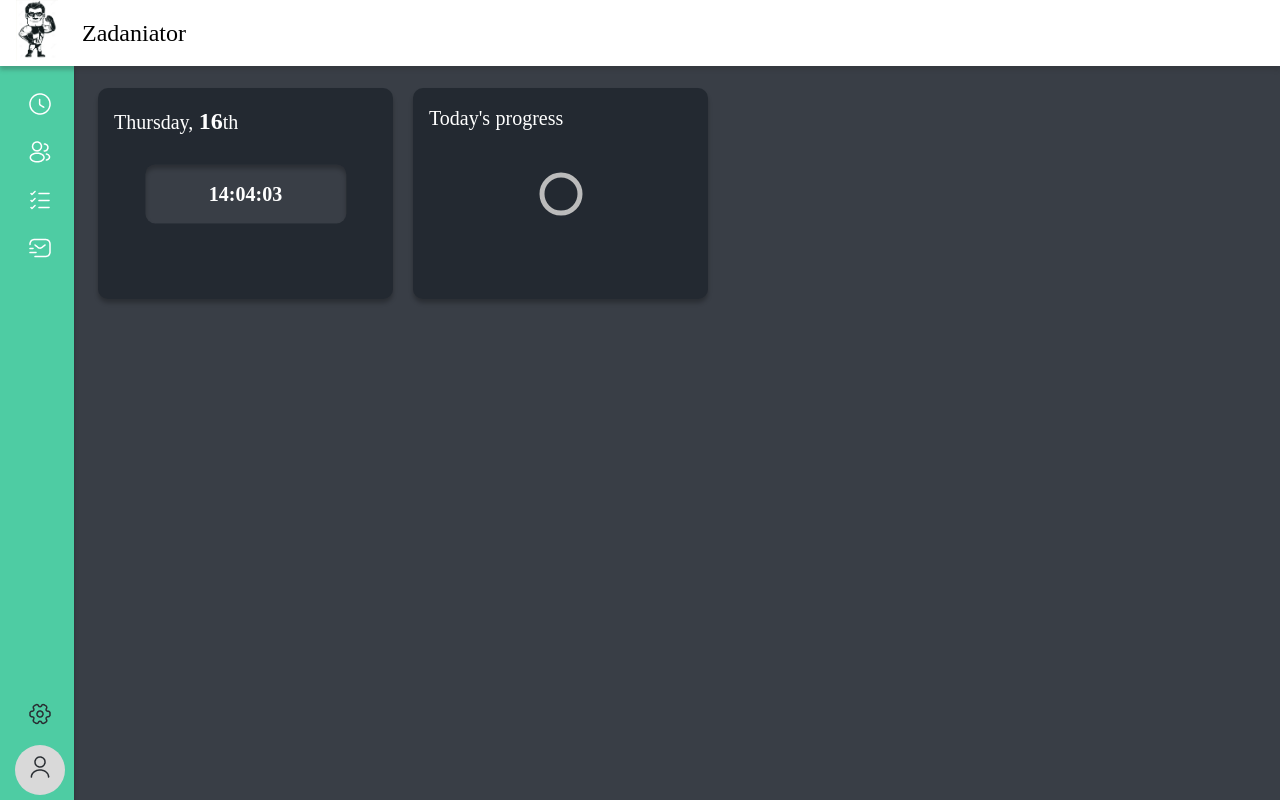
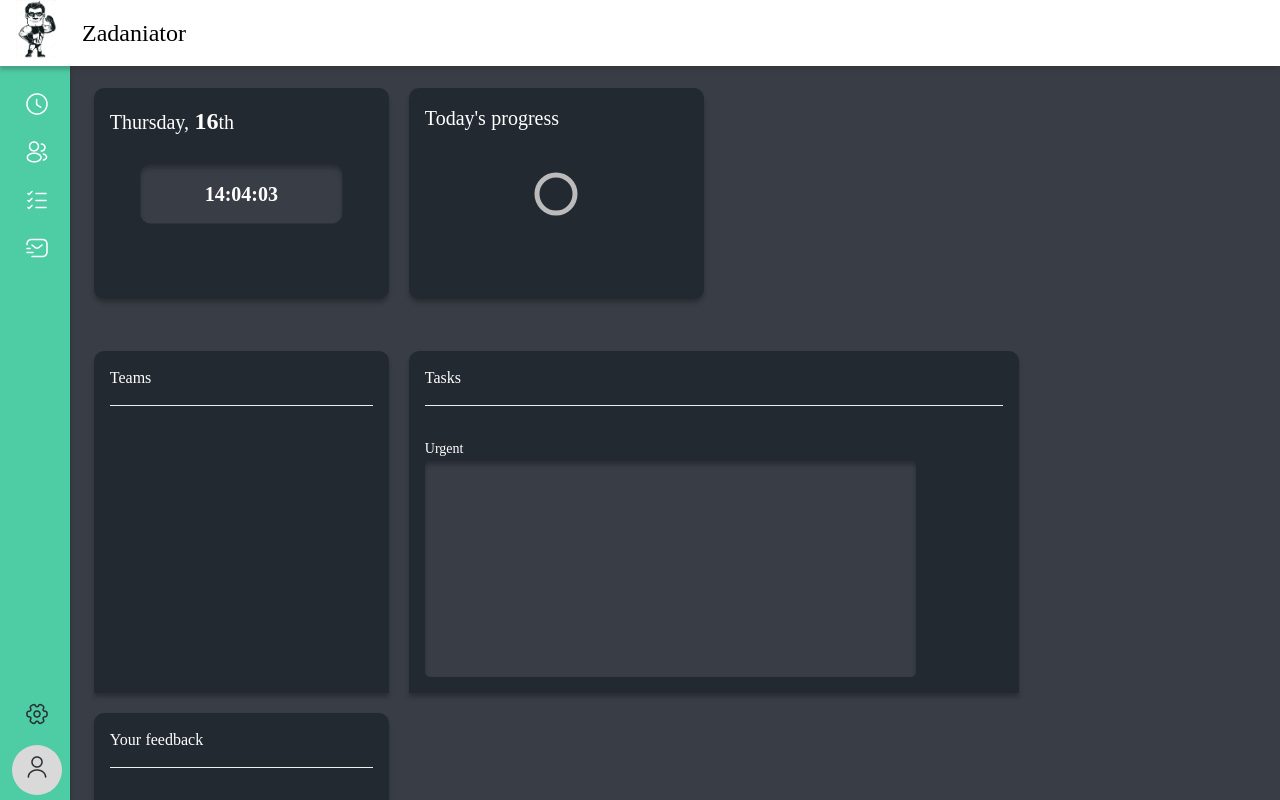
Before and after one commit to zyzik1248/zadaniator, a React (Create React App) app: page / in a window 1280 px wide. Built offline with nearby package versions, Linux system fonts and the light colour scheme; a web font is replaced by a local one.

Commit message:
add tasks

```diff
--- /dev/null
+++ b/src/component/cards/Card.tsx
@@ -0,0 +1,22 @@
+import React from 'react';
+import "./Cards.scss"
+
+interface IProps {
+    title: string,
+    children: React.node
+    calssName?: string
+}
+
+const Card:React.FC<IProps> = ({title, children, className = ""}) => {
+    return (
+        <div className={`card ${className}`}>
+            <h3 className="title">{title}</h3>
+            <div className="divider"></div>
+            <div className="card-content">
+                {children}
+            </div>
+        </div>
+    )
+}
+
+export default Card
--- a/src/component/cards/Cards.scss
+++ b/src/component/cards/Cards.scss
@@ -57,3 +57,28 @@
         }
     }
 }
+
+.card {
+    position: relative;
+    background-color: var(--black-v2);
+    width: 295px;
+    padding: 16px;
+    border-top-right-radius: 10px;
+    border-top-left-radius: 10px;
+    box-shadow: 0px 4px 4px 0px #00000040;
+    min-height: 211px;
+    overflow: auto;
+
+    .title {
+        font-size: 16px;
+        font-weight: 300;
+        line-height: 21.79px;
+        margin-bottom: 16px;
+    }
+
+    .divider{
+        height: 1px;
+        background-color: var(--white);
+        margin-bottom: 32px;
+    }
+}
--- a/src/component/layout/Layout.scss
+++ b/src/component/layout/Layout.scss
@@ -9,6 +9,7 @@
     position: absolute;
     align-items: center;
     top: 0;
+    z-index: 2;
 
     .logo {
         width: 42px;
@@ -30,7 +31,7 @@
 
     .wrapper{
         padding: 24px;
-        max-width: 1440px;
-        overflow: hidden;
+        overflow: auto;
+        width: 100%;
     }
 }
--- /dev/null
+++ b/src/component/tasks/Tasks.scss
@@ -0,0 +1,22 @@
+.tasks {
+    &-column{
+        width: 610px;
+    }
+
+    .tasks-category {
+        .name {
+            font-size: 14px;
+            font-weight: 300;
+            line-height: 19.07px;
+            margin-bottom: 4px;
+        }
+
+        .tasks-wrapper{
+            box-shadow: 0px 4px 4px 0px #00000040 inset;
+            max-width: 491px;
+            min-height: 216px;
+            border-radius: 5px;
+            background-color: var(--black);
+        }
+    }
+}
--- /dev/null
+++ b/src/component/tasks/Tasks.tsx
@@ -0,0 +1,21 @@
+import React from 'react';
+import Card from '../cards/Card.tsx';
+import "./Tasks.scss"
+import TasksCategory from './TasksCategory.tsx';
+
+interface IProps {
+    type?: "column" | "row"
+}
+
+const Tasks:React.FC<IProps> = ({type = "column"}) => {
+    return (
+        <Card className={`tasks ${type == "row" ? "tasks-row" : "tasks-column"}`} title="Tasks">
+            <div className="tasks-container">
+                <TasksCategory name="Urgent"/>
+            </div>
+
+        </Card>
+    )
+}
+
+export default Tasks
--- /dev/null
+++ b/src/component/tasks/TasksCategory.tsx
@@ -0,0 +1,17 @@
+import React from 'react';
+import "./Tasks.scss"
+
+interface IProps {
+    name?: String
+}
+
+const TasksCategory:React.FC<IProps> = ({name}) => {
+    return (
+        <div className="tasks-category">
+            <h3 className="name">{name}</h3>
+            <div className="tasks-wrapper"></div>
+        </div>
+    )
+}
+
+export default TasksCategory
--- a/src/pages/Home.scss
+++ b/src/pages/Home.scss
@@ -4,4 +4,11 @@
         display: flex;
         gap: 20px;
     }
+
+    .second-row{
+        flex-wrap: wrap;
+        display: flex;
+        gap: 20px;
+        margin-top: 52px;
+    }
 }
--- a/src/pages/Home.tsx
+++ b/src/pages/Home.tsx
@@ -1,7 +1,9 @@
 import React from 'react';
 import "./Home.scss"
+import Card from '../component/cards/Card.tsx';
 import TimeCard from '../component/cards/TimeCard.tsx';
 import ProgressCard from '../component/cards/ProgressCard.tsx';
+import Tasks from '../component/tasks/Tasks.tsx';
 
 const Home = () =>{
     return(
@@ -10,6 +12,11 @@ const Home = () =>{
                 <TimeCard/>
                 <ProgressCard/>
             </div>
+            <div className="second-row">
+                <Card title="Teams"></Card>
+                <Tasks/>
+                <Card title="Your feedback"></Card>
+            </div>
         </div>
     )
 }
```
